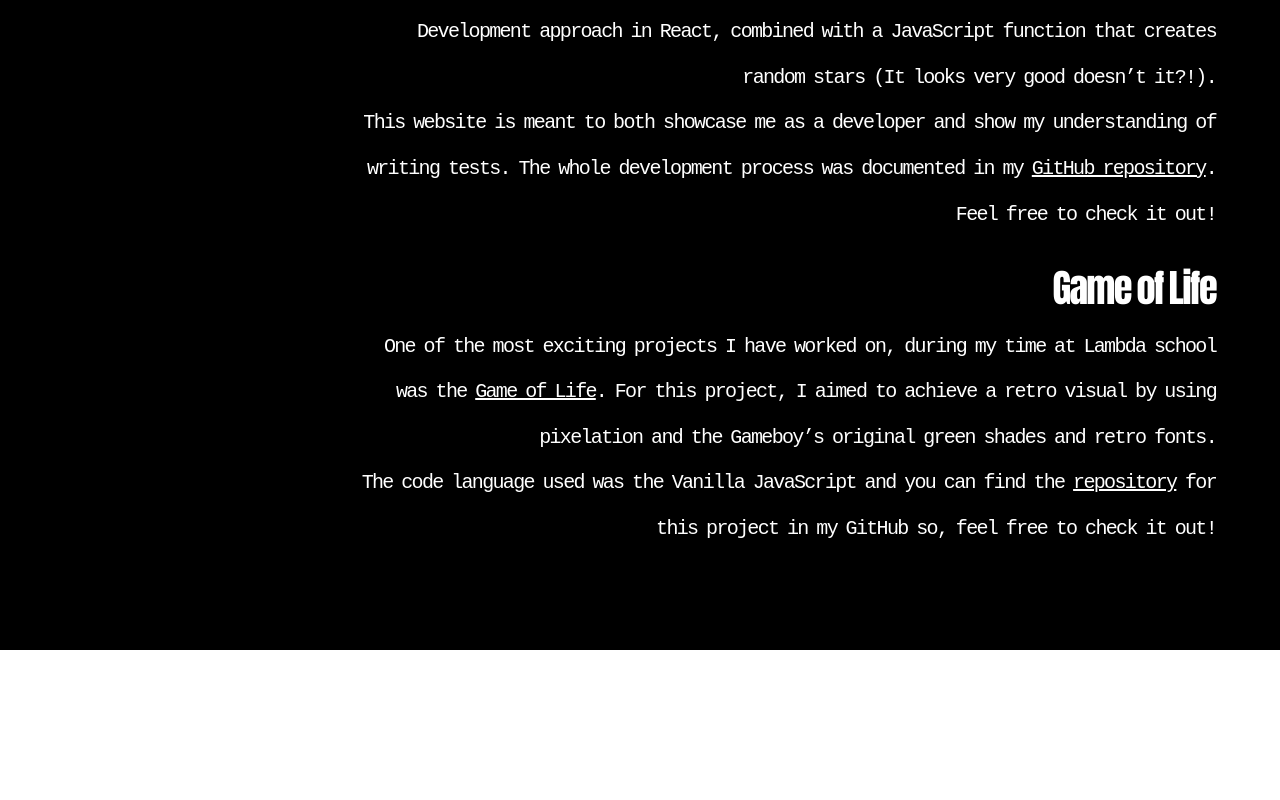
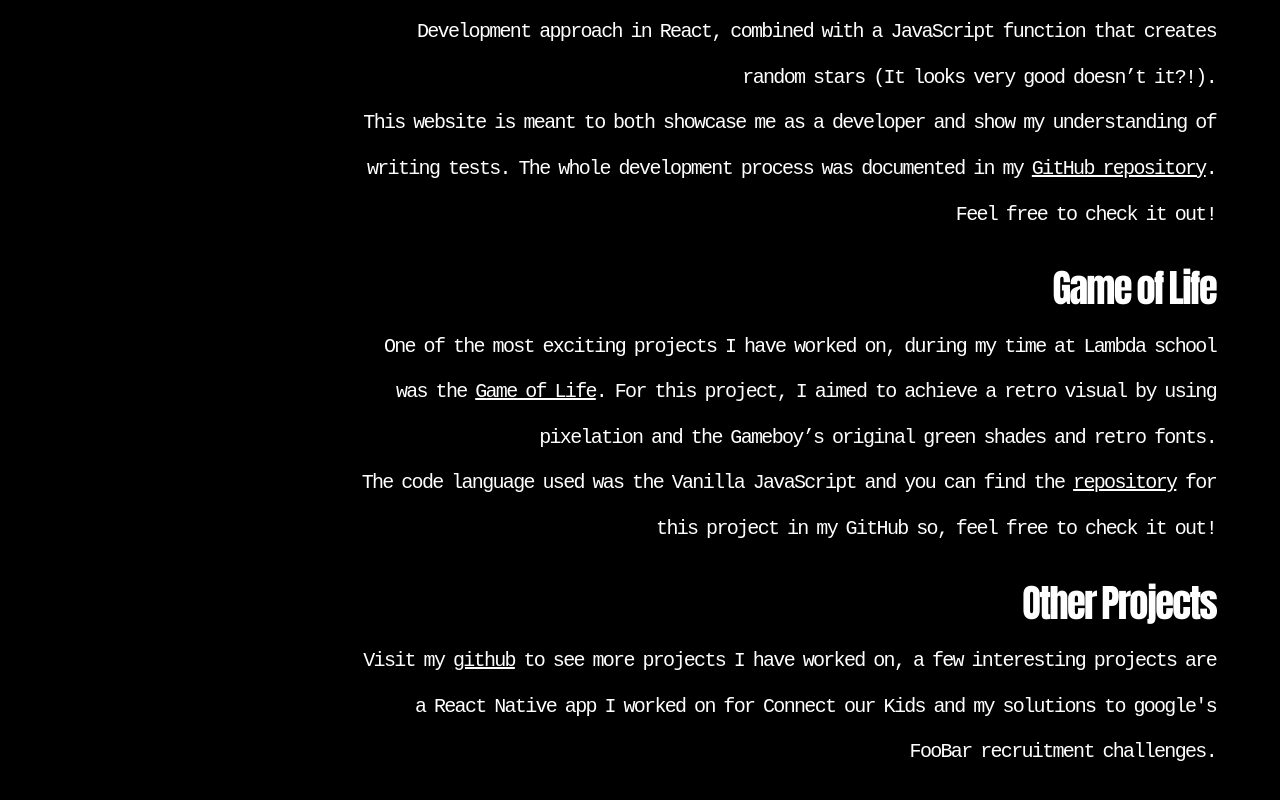
Before and after one commit to MorbidMiyako/portfolio-site, a React (Create React App) app: page / in a window 1280 px wide. Shown: the part 1830-2630 px from the top of the page. Before the commit the page ends 2480 px from the top, so only its background shows below. Built offline with nearby package versions, Linux system fonts and the light colour scheme.

Commit message:
aded other projects section

```diff
--- a/src/App.css
+++ b/src/App.css
@@ -165,7 +165,7 @@ ol {
   }
 
   100% {
-    transform: translate(0, 1vw);
+    transform: translate(0, 1vh);
     opacity  : 0;
   }
 }
--- a/src/App.js
+++ b/src/App.js
@@ -1,5 +1,5 @@
-import React from 'react';
-import './App.css';
+import React from 'react'
+import './App.css'
 import StarsFunction from "./helpers/CreateStars.js"
 import ScrollDownFunction from "./helpers/ScrollDown.js"
 import linkedinLogoImg from "./img/linkedinLogoImg.png"
@@ -15,8 +15,8 @@ import reactLogoImg from "./img/reactLogoImg.png"
 function App() {
   const stars = StarsFunction(100)
 
-  const aboutref = React.createRef();
-  const projectsref = React.createRef();
+  const aboutref = React.createRef()
+  const projectsref = React.createRef()
 
 
   return (
@@ -142,9 +142,20 @@ function App() {
           </p>
 
         </div>
+
+        <div>
+          <h3>
+            Other Projects
+          </h3>
+
+          <p>
+            Visit my <a href="https://github.com/MorbidMiyako" target="_blank" rel="noopener noreferrer">github</a> to see more projects I have worked on, a few interesting projects are a React Native app I worked on for Connect our Kids and my solutions to google's FooBar recruitment challenges.
+          </p>
+
+        </div>
       </div>
     </div>
-  );
+  )
 }
 
-export default App;
+export default App
```
